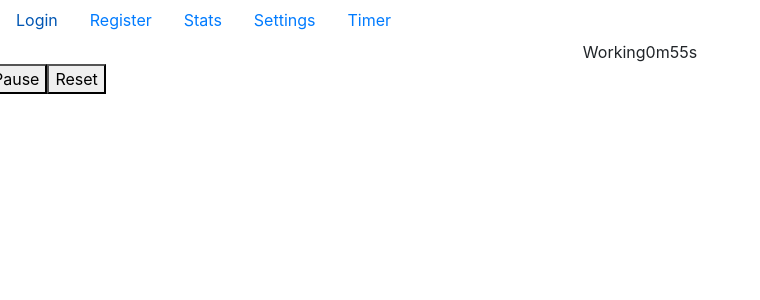
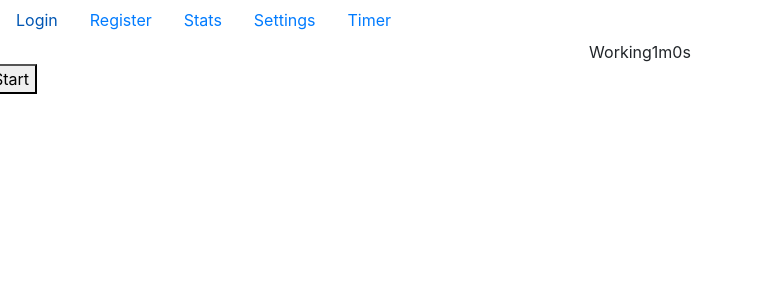
Before and after one commit to ericgumba/prodtrack, a React (Create React App) app in the folder client/: page / in a window 1280 px wide. Shown: the top 300 px of the page, without its empty margins (0-760 px from the left). Built offline with nearby package versions, Linux system fonts and the light colour scheme.

Commit message:
saved state of timer

```diff
--- a/client/src/App.js
+++ b/client/src/App.js
@@ -5,6 +5,7 @@ import 'bootstrap/dist/css/bootstrap.min.css';
 import Timer from './components/Timer'
 import Navbar from './components/Navbar'
 import Register from './components/Register' // form
+
 
 function App() {
 
@@ -27,19 +28,46 @@ function App() {
 
   const [screen, setScreen] = useState(TIMER)
 
-  const [screenDisplayed, setScreenDisplayed] = useState(<Timer workDefinition={workDefinition} breakDefinition={breakDefinition} isWorking={isWorking} setIsWorking={ () => setIsWorking( !isWorking ) } ></Timer>)
 
-  // todo: save state of timer ...
 
-  function screenToBeDisplayed(){
-    console.log(screen)
-    if (screen === TIMER){
+  // below saves state of timer
+  const [timerWorkMinutesLeft, setTimerWorkMinutesLeft] = useState(workDefinition)
+  const [timerSecondsLeft, setTimerSecondsLeft] = useState(0)
+  const [timerBreakMinutesLeft, setTimerBreakMinutesLeft ] = useState(breakDefinition)
+  const [timerIsInWorkMode, setTimerIsInWorkMode ] = useState(true)
 
-      setScreenDisplayed(<Timer workDefinition={workDefinition} breakDefinition={breakDefinition} isWorking={isWorking} setIsWorking={ () => setIsWorking( !isWorking ) } ></Timer>)
+
+  function createTimer(){
+    return(
+      <Timer
+      workDefinition={workDefinition}
+      breakDefinition={breakDefinition}
+      timerWorkMinutesLeft={timerWorkMinutesLeft}
+      setTimerWorkMinutesLeft={setTimerWorkMinutesLeft}
+      timerSecondsLeft={timerSecondsLeft}
+      setTimerSecondsLeft={setTimerSecondsLeft}
+      timerBreakMinutesLeft={timerBreakMinutesLeft}
+      setTimerBreakMinutesLeft={setTimerBreakMinutesLeft}
+      timerIsInWorkMode={timerIsInWorkMode}
+      setTimerIsInWorkMode={setTimerIsInWorkMode}
+      ></Timer>
+      )
+    }
+
+
+    const [screenDisplayed, setScreenDisplayed] = useState(createTimer())
+
+
+    function screenToBeDisplayed(){
+      console.log(screen)
+      if (screen === TIMER){
+
+      setScreenDisplayed( createTimer() )
 
     } else if (screen === SETTINGS ){
+
+
     } else if (screen === STATS){
-
 
     }
     else if (screen === REGISTER){
--- a/client/src/components/Register.js
+++ b/client/src/components/Register.js
@@ -19,9 +19,9 @@ function Register(props){
         <Form.Control type="password" placeholder="Password" />
     </Form.Group>
 
-    <Form.Group controlId="formBasicPassword">
+    <Form.Group controlId="formReenterPassword">
         <Form.Label>Re-enter Password</Form.Label>
-        <Form.Control type="password" placeholder="Password" />
+        <Form.Control type="password" placeholder="Re-eneter Password" />
     </Form.Group>
 
     <Button variant="primary" type="submit">
--- a/client/src/components/Timer.js
+++ b/client/src/components/Timer.js
@@ -4,18 +4,25 @@ import { useState, useEffect } from 'react';
 
 const Timer = (props) => {
   const [seconds, setSeconds] = useState(0);
-  const [isActive, setIsActive] = useState(true);
-  const [secondsLeft, setSecondsLeft] = useState(0)
-  const [workMinutesLeft, setWorkMinutesLeft] = useState(props.workDefinition)
-  const [breakMinutesLeft, setBreakMinutesLeft] = useState(props.breakDefinition)
-  const [ isWorking, setIsWorking ] = useState(true)
+  const [isActive, setIsActive] = useState(false);
+  const [secondsLeft, setSecondsLeft] = useState(props.timerSecondsLeft)
+  const [workMinutesLeft, setWorkMinutesLeft] = useState(props.timerWorkMinutesLeft)
+  const [breakMinutesLeft, setBreakMinutesLeft] = useState(props.timerBreakMinutesLeft)
+  const [ isWorking, setIsWorking ] = useState(props.timerIsInWorkMode)
   function toggle() {
     setIsActive(!isActive);
   }
 
-  function reset() {
-    setSeconds(0);
-    setIsActive(false);
+  function saveWork(){
+    console.log(props.timerWorkMinutesLeft)
+    console.log(props.timerSecondsLeft)
+    if ( isWorking ){
+      props.setTimerWorkMinutesLeft(workMinutesLeft)
+      props.setTimerSecondsLeft(secondsLeft)
+    } else{
+        props.setTimerBreakMinutesLeft(breakMinutesLeft)
+        props.setTimerSecondsLeft(secondsLeft)
+    }
   }
 
   function workCountdown() {
@@ -26,9 +33,13 @@ const Timer = (props) => {
     else if (secondsLeft <= 0  ){
         setSecondsLeft(59)
         setWorkMinutesLeft(workMinutesLeft - 1)
+        saveWork()
+
     }
         else{
         setSecondsLeft(secondsLeft => secondsLeft - 1);
+        saveWork()
+
     }
   }
 
@@ -40,9 +51,11 @@ const Timer = (props) => {
       else if (secondsLeft <= 0){
           setSecondsLeft(59)
           setBreakMinutesLeft(breakMinutesLeft - 1)
+          saveWork()
       }
           else{
           setSecondsLeft(secondsLeft => secondsLeft - 1);
+          saveWork()
       }
   }
 
@@ -59,7 +72,7 @@ const Timer = (props) => {
             breakCountdown()
         }
       }, 1000);
-    } else if (!isActive && seconds !== 0) {
+    } else if (!isActive && secondsLeft !== 0) {
       clearInterval(interval);
     }
     return () => clearInterval(interval);
@@ -75,9 +88,6 @@ const Timer = (props) => {
         <button className={`button button-primary button-primary-${isActive ? 'active' : 'inactive'}`} onClick={toggle}>
           {isActive ? 'Pause' : 'Start'}
         </button>
-        <button className="button" onClick={reset}>
-          Reset
-        </button>
 
       </div>
     </div>
```
Also changed, not shown: 1 other file (tests, documents, lock files or other folders).
